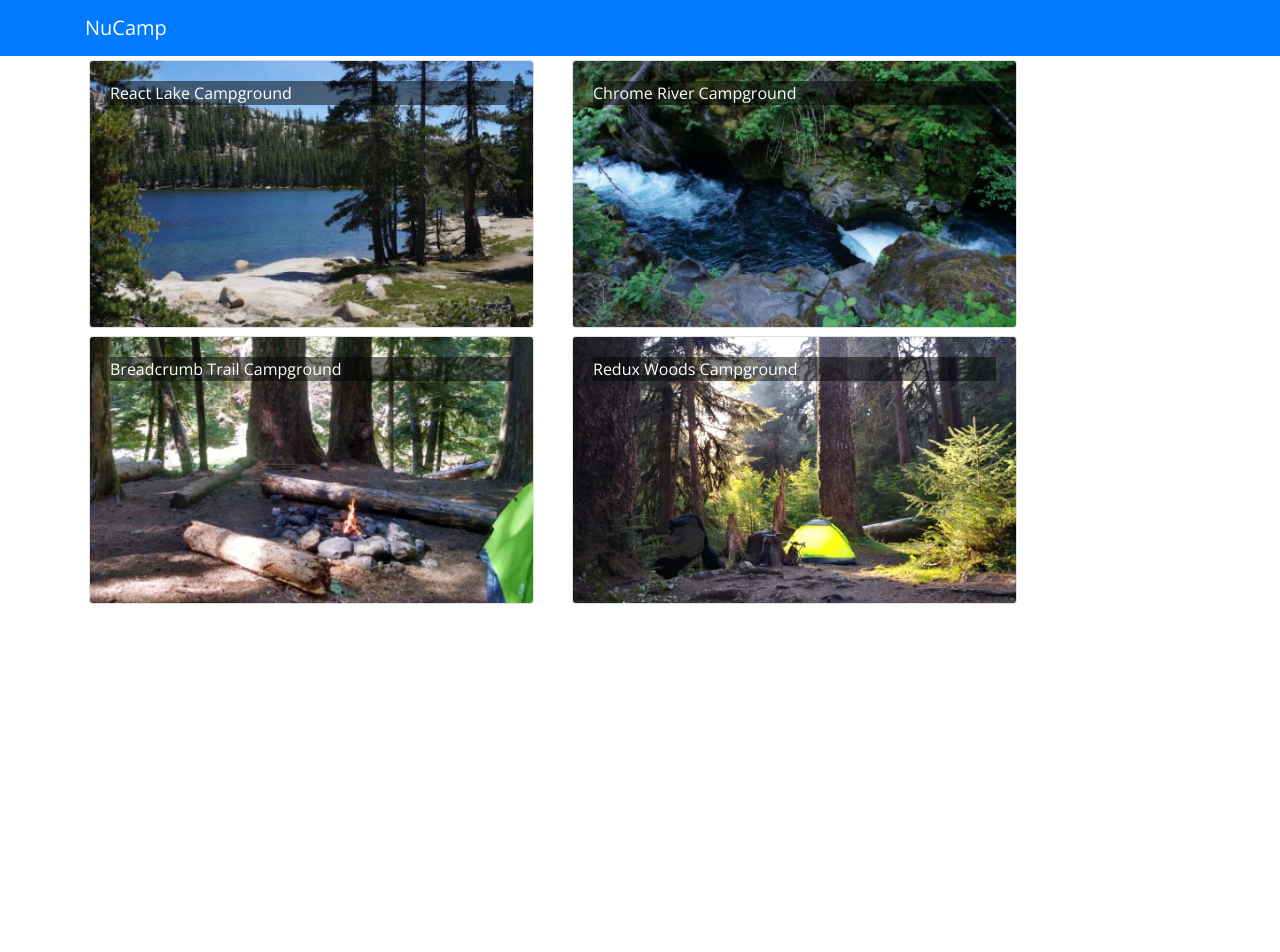
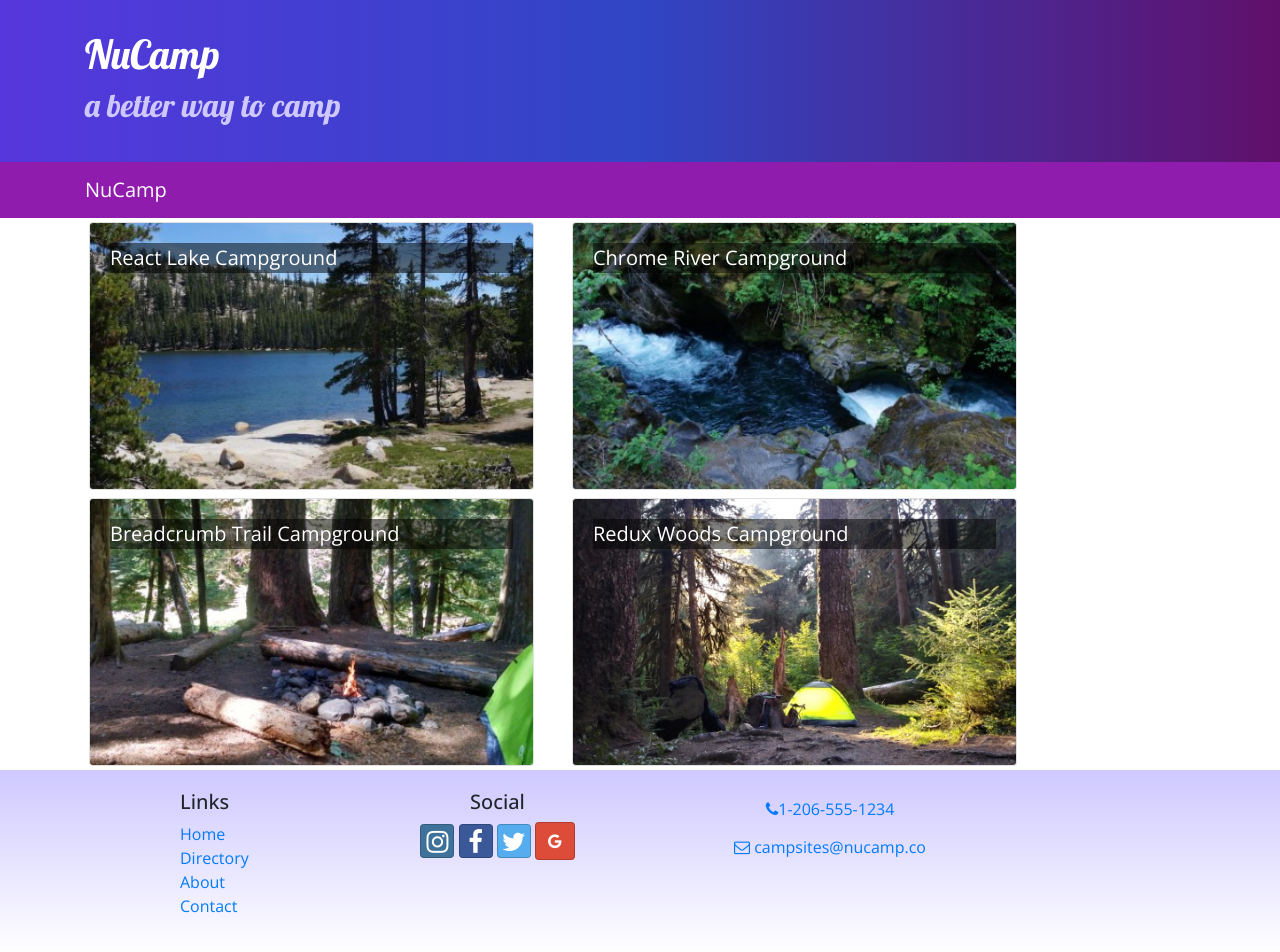
Before and after one commit to sahota8392/React-Course, a React (Create React App) app: page / in a window 1280 px wide. Before the commit the page ends 800 px from the top, so only its background shows below. Built offline with nearby package versions, Linux system fonts and the light colour scheme.

Commit message:
Header and Footer

```diff
--- a/package.json
+++ b/package.json
@@ -7,6 +7,8 @@
     "@testing-library/react": "^12.0.0",
     "@testing-library/user-event": "^13.2.1",
     "bootstrap": "4.5.2",
+    "bootstrap-social": "5.1.1",
+    "font-awesome": "4.7.0",
     "react": "^17.0.2",
     "react-dom": "^17.0.2",
     "react-popper": "1.3.6",
--- a/src/App.css
+++ b/src/App.css
@@ -2,11 +2,44 @@
   font-family: "Open Sans", sans-serif;
 }
 
+h1, h2, h3, .card-body>.card-title {
+  font-family: "Lobster", cursive;
+}
 .card-title {
-  font: 500 1.25 rem "Lobster", cursive;
+  font: 500;
+  font-size: 1.25rem;
 }
 
+h2 {
+  color: #3046C5;
+}
 .card-img-overlay .card-title {
   color: white;
   background-color: rgba(0,0,0,0.5);
 }
+
+.row-content {
+  padding: 50px 0;
+  border-bottom: 1px ridge;
+  min-height: 200px;
+}
+
+.site-footer {
+  background-image: linear-gradient(#CEC8FF, white);
+  padding: 20px 0;
+}
+
+.jumbotron {
+  margin: 0px;
+  padding: 30px;
+  background-image: linear-gradient(to right, #5637DD, #3046C5, #60106B);
+  color:white;
+}
+
+.jumbotron h2{
+  color: #CEC8FF;
+}
+
+.navbar-dark {
+  background-color: #901CAD;
+}
--- /dev/null
+++ b/src/components/FooterComponent.js
@@ -0,0 +1,36 @@
+import React from 'react';
+
+function Footer(props) {
+    return(
+        <footer className="site-footer">
+            <div className="container">
+                <div className="row">
+                    <div className="col-4 col-sm-2 offset-1">
+                        <h5>Links</h5>
+                        <ul className="list-unstyled">
+                            <li><a href="#">Home</a></li>
+                            <li><a href="#">Directory</a></li>
+                            <li><a href="#">About</a></li>
+                            <li><a href="#">Contact</a></li>
+                        </ul>
+                    </div>
+
+                    <div className="col-6 col-sm-3 text-center">
+                        <h5>Social</h5>
+                        <a className="btn btn-social-icon btn-instagram" href="http://www.instagram.com/"><i className="fa fa-instagram" /></a> {' '}
+                        <a className="btn btn-social-icon btn-facebook" href="http://www.facebook.com/"><i className="fa fa-facebook" /></a> {' '}
+                        <a className="btn btn-social-icon btn-twitter" href="http://www.twitter.com/"><i className="fa fa-twitter" /></a> {' '}
+                        <a className="btn btn-socail-icon btn-google" href="http://www.google.com/"><i className="fa fa-google" /></a> {' '}
+                    </div>
+
+                    <div className="col-sm-4 text-center">
+                        <a role="button" className="btn btn-link" href="tel:+12065551234"><i className="fa fa-phone" />1-206-555-1234</a><br />
+                        <a role="button" className="btn btn-link" href="mailto:notreal@notreal.co"><i className="fa fa-envelope-o" /> campsites@nucamp.co</a>
+                    </div>
+                </div>
+            </div>
+        </footer>
+    );
+}
+
+export default Footer;
--- /dev/null
+++ b/src/components/HeaderComponent.js
@@ -0,0 +1,29 @@
+import React, { Component } from 'react';
+import { Navbar, NavbarBrand, Jumbotron } from 'reactstrap';
+
+class Header extends Component {
+    render() {
+        return(
+            <React.Fragment>
+                <Jumbotron fluid>
+                    <div className="container">
+                        <div className="row">
+                            <div className="col">
+                                <h1>NuCamp</h1>
+                                <h2>a better way to camp</h2>
+                            </div>
+                        </div>
+                    </div>
+                </Jumbotron>
+
+                <Navbar dark sticky="top">
+                    <div className='container'>
+                        <NavbarBrand href="/">NuCamp</NavbarBrand>
+                    </div>
+                </Navbar>
+            </React.Fragment>
+        );
+    }
+}
+
+export default Header;
--- a/src/components/MainComponent.js
+++ b/src/components/MainComponent.js
@@ -1,7 +1,9 @@
 import React, { Component } from 'react';
-import { Navbar, NavbarBrand } from 'reactstrap';
+//removed after Header and Footer as Navbar is in HEADER     import { Navbar, NavbarBrand } from 'reactstrap';
 import Directory from './DirectoryComponent';
 import CampsiteInfo from './CampsiteInfoComponent';
+import Header from './HeaderComponent';
+import Footer from './FooterComponent';
 import { CAMPSITES } from '../shared/campsites';
 
 class Main extends Component {
@@ -20,13 +22,19 @@
     render() {
         return (
             <div>
+                <Header />
+                <Directory campsites={this.state.campsites} onClick={campsiteId => this.onCampsiteSelect(campsiteId)}/>
+                <CampsiteInfo campsite={this.state.campsites.filter(campsite => campsite.id === this.state.selectedCampsite)[0]} />
+                <Footer />
+{/*                                         REMOVED AFTER HEADER AND FOOTER HAS THE NAVBARS
                 <Navbar dark color="primary">
                     <div className="container">
                         <NavbarBrand href="/">NuCamp</NavbarBrand>
                     </div>
                 </Navbar>
-                <Directory campsites={this.state.campsites} onClick={campsiteId => this.onCampsiteSelect(campsiteId)}/>
-                <CampsiteInfo campsite={this.state.campsites.filter(campsite => campsite.id === this.state.selectedCampsite)[0]} />
+*/}
+
+
             </div>
         );
     };
--- a/src/index.js
+++ b/src/index.js
@@ -5,6 +5,8 @@
 import 'bootstrap/dist/css/bootstrap.min.css';
 import 'typeface-lobster';
 import 'typeface-open-sans';
+import 'font-awesome/css/font-awesome.css';           //yarn add font-awesome@4.7.0
+import 'bootstrap-social/bootstrap-social.css';           //yarn add bootstrap-social@5.1.1
 import App from './App';
 
 ReactDOM.render(
```
Also changed, not shown: 1 other file (tests, documents, lock files or other folders).
